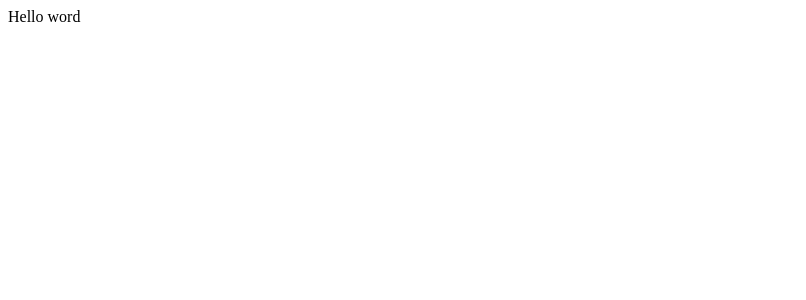
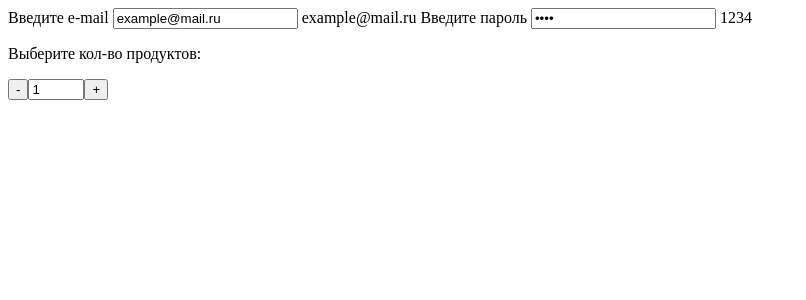
Before and after one commit to AlexyShu/Vue, a Vue app: page / in a window 1280 px wide. Shown: the top 300 px of the page, without its empty margins (0-806 px from the left). Built offline with nearby package versions, Linux system fonts and the light colour scheme.

Commit message:
v-bind, v-on, methods

```diff
--- a/src/components/MyComponent.vue
+++ b/src/components/MyComponent.vue
@@ -1,6 +1,45 @@
 <template>
     <div class="root">
-        {{text}}
+        <label>
+            Введите e-mail
+            <input
+                type="email"
+                v-bind:value="email"
+                v-on:input="emailInput($event.target.value)"
+            />
+            {{email}}
+            <!-- v-bind краткая запись :value="email" -->
+            <!-- v-on отслеживает событие, типа addEventListener -->
+            <!-- v-on краткая запись @input="emailInput" -->
+        </label>
+        <label>
+            Введите пароль
+            <input
+                type="password"
+                :value="password"
+                @input="passwordInput($event.target.value)"
+             />
+             {{password}}
+        </label>
+        <p>Выберите кол-во продуктов:</p>
+        <button
+            type="button"
+            @click="decreaseCount"
+        >
+            -
+        </button>
+        <input
+            type="number"
+            :value="count"
+            :min="minCount"
+            :max="maxCount"
+        >
+        <button
+            type="button"
+            @click="increaseCount"
+        >
+            +
+        </button>
     </div>
 </template>
 
@@ -9,7 +48,29 @@ export default {
     name: "MyComponent",
     data() {
         return {
-            text: "Hello word"
+            email: "example@mail.ru",
+            password: "1234",
+            count: 1,
+            maxCount: 10,
+            minCount: 1
+        }
+    },
+    methods: {
+        emailInput(value) {
+            this.email = value;
+        },
+        passwordInput(value) {
+            this.password = value;
+        },
+        decreaseCount() {
+            if(this.count > this.minCount) { // если значение больше 1 , прибавляем
+                this.count--
+            }
+        },
+        increaseCount() {
+            if(this.count < this.maxCount) { // если значение меньше 10 уменьшаем
+                this.count++
+            }
         }
     }
 }
```
